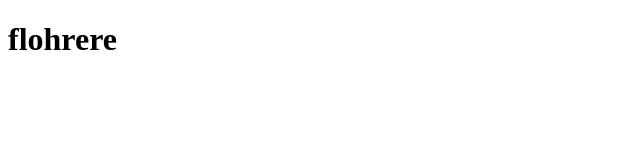
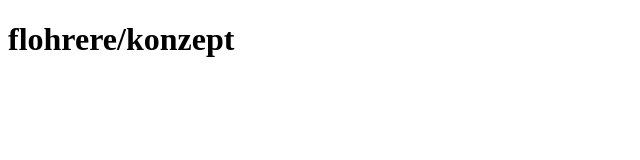
Before and after one commit to flohrere/konzept, a plain HTML site: page index.html in a window 1280 px wide. Shown: the whole page, without its empty margins (0-640 px from the left). Drawn offline with Linux system fonts and the light colour scheme.

Commit message:
Update index.html

```diff
--- a/index.html
+++ b/index.html
@@ -7,7 +7,7 @@
     <header>
     </header>
     <main>
-      <h1>flohrere</h1>
+      <h1>flohrere/konzept</h1>
     </main>
     <footer>
     </footer>
```
